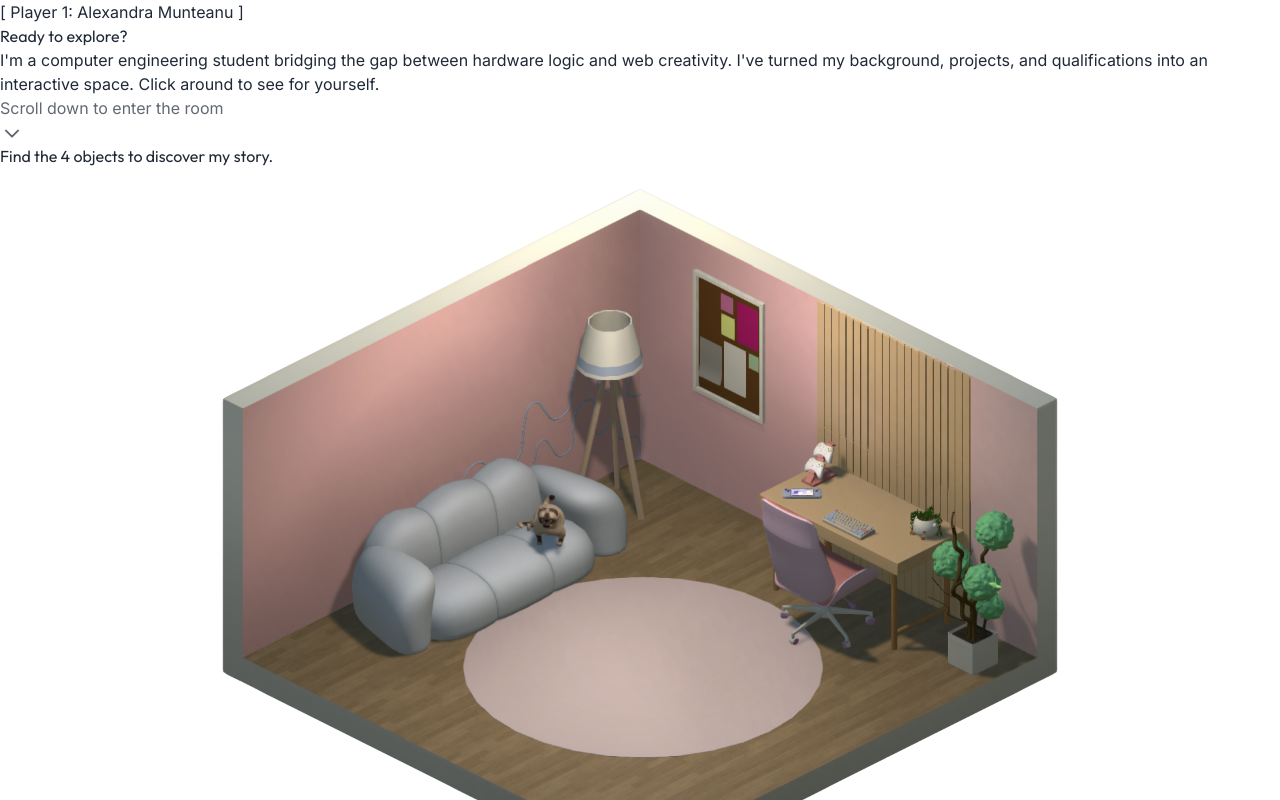
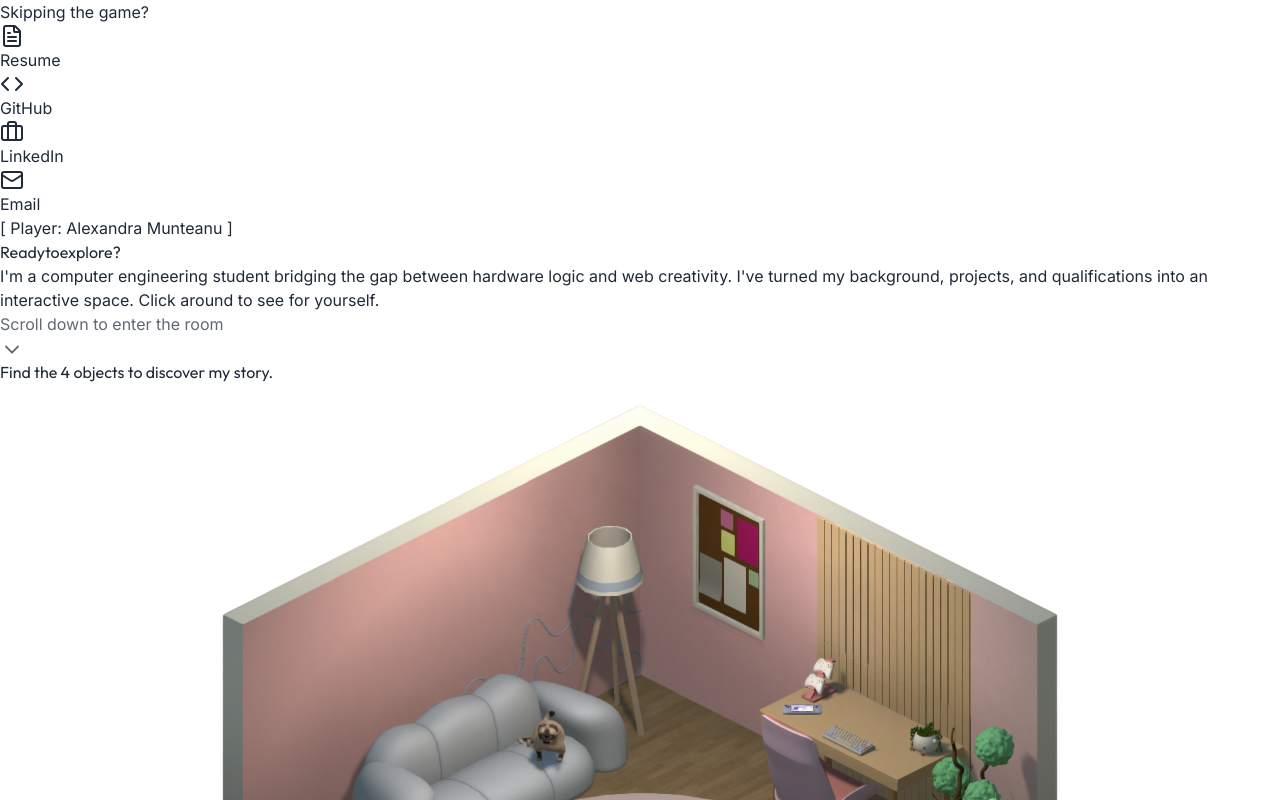
Before and after one commit to munteanualexandra683-gif/portfolio-website, a React (Vite) app: page / in a window 1280 px wide. Shown: the top 800 px of the page. Built offline with nearby package versions, Linux system fonts and the light colour scheme.

Commit message:
feat: initialize portfolio landing page with scroll-aware navigation and interactive room section

```diff
--- a/src/App.jsx
+++ b/src/App.jsx
@@ -1,12 +1,58 @@
-import { motion } from 'framer-motion';
-import { ChevronDown } from 'lucide-react';
+import { useState } from 'react';
+import { motion, useScroll, useMotionValueEvent } from 'framer-motion';
+import { ChevronDown, Code, Briefcase, Mail, FileText } from 'lucide-react';
 
 function App() {
+  const { scrollY } = useScroll();
+  const [hidden, setHidden] = useState(false);
+
+  useMotionValueEvent(scrollY, "change", (latest) => {
+    const previous = scrollY.getPrevious() || 0;
+    if (latest > previous && latest > 100) {
+      setHidden(true);
+    } else {
+      setHidden(false);
+    }
+  });
+
   // Missing PC and "Welcome" speech bubble images, so we're using a placeholder text/style.
   // The positioning uses percentage-based relative to the container for responsiveness.
 
   return (
     <div className="bg-[#fff0f3] w-full text-gray-800">
+
+      {/* HEADER */}
+      <motion.header
+        variants={{
+          visible: { y: 0, opacity: 1 },
+          hidden: { y: "-100%", opacity: 0 }
+        }}
+        animate={hidden ? "hidden" : "visible"}
+        transition={{ duration: 0.35, ease: "easeInOut" }}
+        className="fixed top-0 left-0 w-full p-4 md:p-6 flex justify-end items-center z-50 bg-[#fff0f3]/90 backdrop-blur-md"
+      >
+        <div className="flex items-center gap-2 md:gap-4">
+          <span className="text-xs md:text-sm font-bold text-pink-500 hidden sm:inline-block mr-2 uppercase tracking-widest">
+            Skipping the game?
+          </span>
+          <a href="#" className="p-2 text-gray-600 hover:text-pink-500 transition-colors group relative" aria-label="Resume">
+            <FileText className="w-5 h-5" />
+            <span className="absolute -bottom-8 left-1/2 -translate-x-1/2 text-xs font-mono bg-gray-800 text-white px-2 py-1 rounded opacity-0 group-hover:opacity-100 transition-opacity pointer-events-none">Resume</span>
+          </a>
+          <a href="https://github.com" target="_blank" rel="noreferrer" className="p-2 text-gray-600 hover:text-pink-500 transition-colors group relative" aria-label="GitHub">
+            <Code className="w-5 h-5" />
+            <span className="absolute -bottom-8 left-1/2 -translate-x-1/2 text-xs font-mono bg-gray-800 text-white px-2 py-1 rounded opacity-0 group-hover:opacity-100 transition-opacity pointer-events-none">GitHub</span>
+          </a>
+          <a href="https://linkedin.com" target="_blank" rel="noreferrer" className="p-2 text-gray-600 hover:text-pink-500 transition-colors group relative" aria-label="LinkedIn">
+            <Briefcase className="w-5 h-5" />
+            <span className="absolute -bottom-8 left-1/2 -translate-x-1/2 text-xs font-mono bg-gray-800 text-white px-2 py-1 rounded opacity-0 group-hover:opacity-100 transition-opacity pointer-events-none">LinkedIn</span>
+          </a>
+          <a href="mailto:your.email@example.com" className="p-2 text-gray-600 hover:text-pink-500 transition-colors group relative" aria-label="Email">
+            <Mail className="w-5 h-5" />
+            <span className="absolute -bottom-8 left-1/2 -translate-x-1/2 text-xs font-mono bg-gray-800 text-white px-2 py-1 rounded opacity-0 group-hover:opacity-100 transition-opacity pointer-events-none">Email</span>
+          </a>
+        </div>
+      </motion.header>
 
       {/* SECTION 1: HERO */}
       <section className="relative min-h-screen flex flex-col items-center justify-center p-6 text-center">
@@ -17,10 +63,14 @@ function App() {
           className="max-w-3xl"
         >
           <span className="text-xs md:text-sm uppercase tracking-widest font-mono text-pink-500 font-bold mb-3 block">
-            [ Player 1: Alexandra Munteanu ]
+            [ Player: Alexandra Munteanu ]
           </span>
-          <h1 className="font-display text-5xl md:text-7xl font-bold tracking-tight text-gray-900 mb-6 drop-shadow-sm">
-            Ready to explore?
+          <h1 className="font-display text-5xl md:text-7xl font-bold tracking-tight text-gray-900 mb-6 drop-shadow-sm select-none">
+            {"Ready to explore?".split(" ").map((word, idx) => (
+              <span key={idx} className="hover:text-pink-500 transition-colors duration-200 inline-block mr-[0.25em] last:mr-0 cursor-default">
+                {word}
+              </span>
+            ))}
           </h1>
           <p className="text-xl md:text-2xl text-gray-600 font-light leading-relaxed">
             I'm a computer engineering student bridging the gap between hardware logic and web creativity. I've turned my background, projects, and qualifications into an interactive space. Click around to see for yourself.
```
Also changed, not shown: 1 other file (tests, documents, lock files or other folders).
